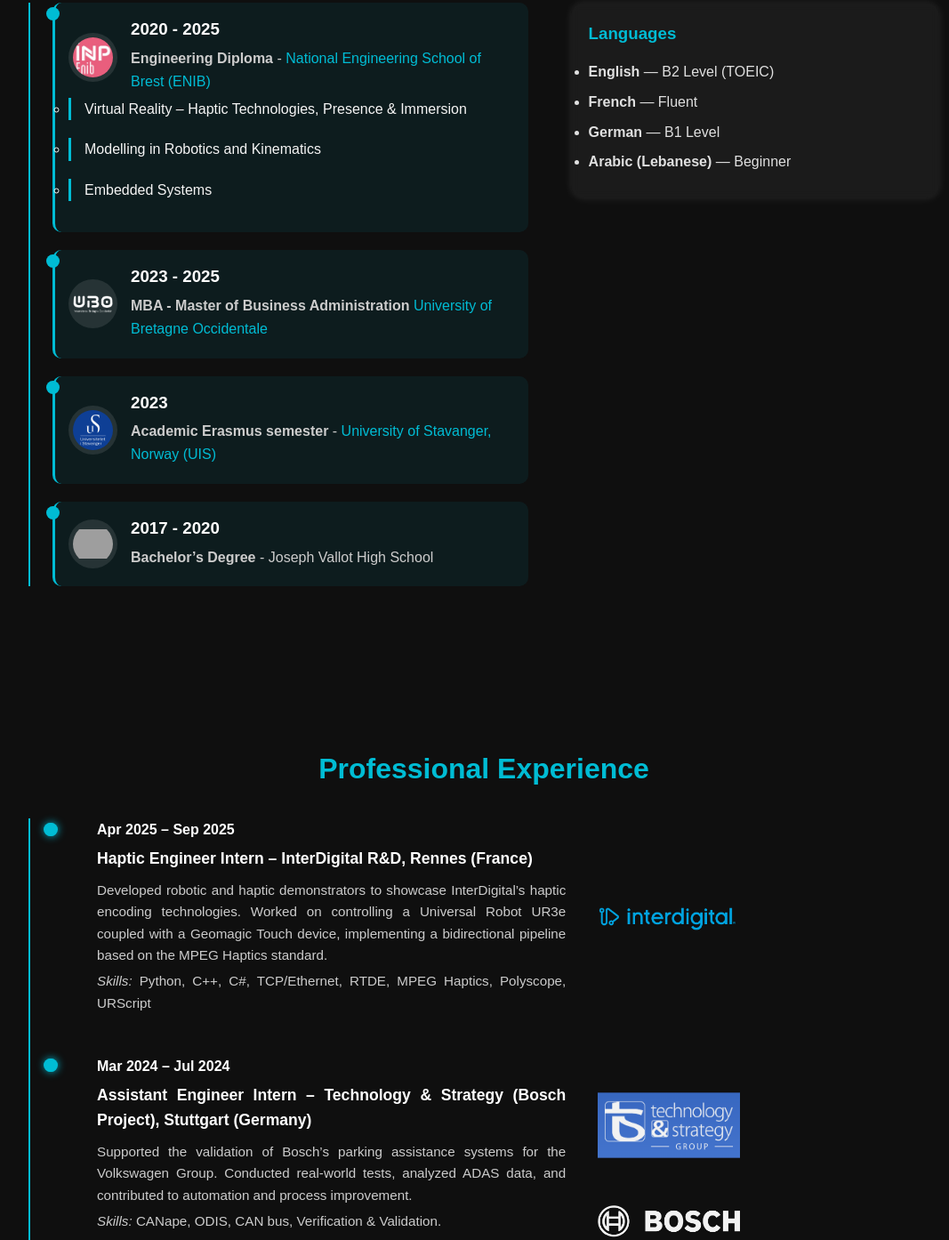
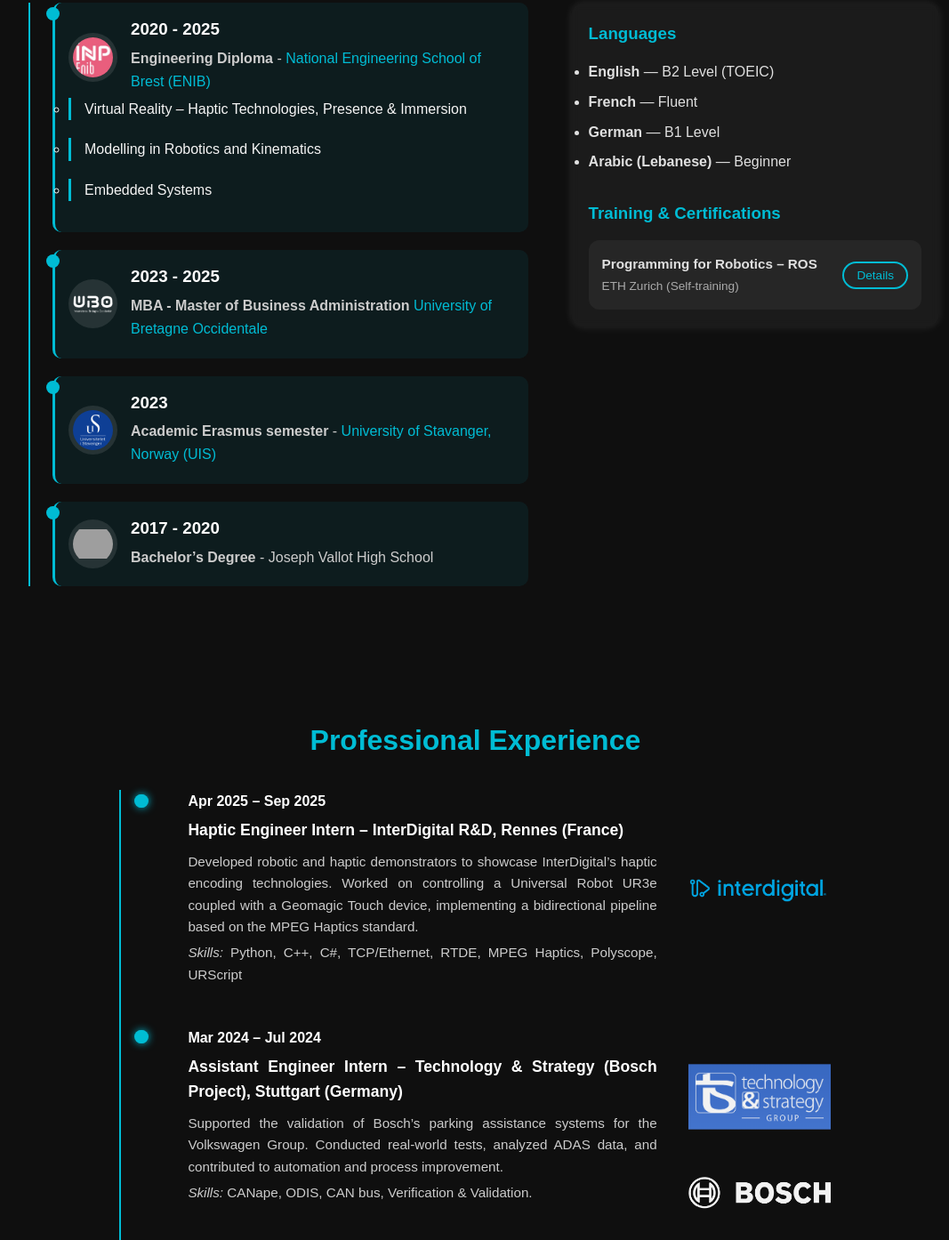
Before and after one commit to FlorianWellme/Portfolio_Florian_Wellmeyer, a plain HTML site: page index.html in a window 1280 px wide. Shown: the part 1593-2987 px from the top of the page at 89% size, without its empty margins (96-1163 px from the left). Drawn offline with Linux system fonts and the light colour scheme; grey boxes are pictures that could not be loaded.

Commit message:
Add CV and ROS training popup

```diff
--- a/index.html
+++ b/index.html
@@ -202,7 +202,6 @@
         </ul>
         </div>
 
-        <!-- LANGUAGES -->
     <div class="languages-column">
     <h3>Languages</h3>
     <ul class="languages-list">
@@ -211,9 +210,22 @@
         <li><strong>German</strong> — B1 Level</li>
         <li><strong>Arabic (Lebanese)</strong> — Beginner</li>
     </ul>
+
+    <!-- FORMATION -->
+    <h3 class="formation-title">Training & Certifications</h3>
+
+    <div class="formation-item">
+        <p class="formation-name">
+        <strong>Programming for Robotics – ROS</strong><br>
+        <span>ETH Zurich (Self-training)</span>
+        </p>
+
+        <button class="formation-btn" data-formation="ros_eth">
+        Details
+        </button>
     </div>
     </div>
-    </section>
+
 
 
     <section id="experience" class="section">
@@ -378,7 +390,18 @@
     </div>
     </section>
 
+    <section id="cv" class="section">
+    <h2>Curriculum Vitae</h2>
 
+    <p>
+        <a href="documents/Florian_Wellmeyer-CV.pdf"
+        target="_blank"
+        rel="noopener noreferrer"
+        class="cv-link">
+        📄 View / Download my CV (PDF)
+        </a>
+    </p>
+    </section>
 
     <section id="contact" class="section">
         <h2>Contact</h2>
--- a/js/projects.js
+++ b/js/projects.js
@@ -565,6 +565,38 @@ document.addEventListener("DOMContentLoaded", () => {
 
 
   };
+  const formationDetails = {
+  ros_eth: `
+    <h3>Programming for Robotics – ROS</h3>
+    <p><strong>Institution:</strong> ETH Zurich</p>
+
+    <h4 class="popup-section-title">Abstract</h4>
+    <p>
+      This course provides an introduction to the <strong>Robot Operating System (ROS2)</strong>
+      and its most commonly used tools in robotics. Through practical examples, it offers
+      a solid foundation for working with robotic systems, from simulation to real hardware.
+    </p>
+
+    <h4 class="popup-section-title">Objectives</h4>
+    <ul>
+      <li>ROS2 architecture: nodes, topics, messages, services, parameters, actions</li>
+      <li>Console tools for debugging and system analysis</li>
+      <li>Creating ROS packages and launch files</li>
+      <li>ROS2 C++ client library (<strong>rclcpp</strong>)</li>
+      <li>Simulation with <strong>Gazebo</strong> and robot modeling (URDF / SDF)</li>
+      <li>Visualization tools: <strong>RViz</strong> and <strong>rqt</strong></li>
+      <li>Advanced concepts: TF, time handling, rosbag</li>
+    </ul>
+
+    <h4 class="popup-section-title">Content</h4>
+    <p>
+      The course is based on a guided tutorial with exercises of increasing difficulty.
+      It covers the full setup of an autonomous robotic system using ROS2, including
+      sensor integration, actuator control, and the implementation of first
+      closed-loop control algorithms.
+    </p>
+  `
+  };
  //----------------------------------------------------------------
   // ✅ Crée un seul vrai MODAL (compatible avec ton CSS)
   const modal = document.createElement("div");
@@ -626,5 +658,18 @@ document.addEventListener("DOMContentLoaded", () => {
       hiddenPopup.style.display = "none";
     }
   });
+
+  // ----------------------------------------------------------------
+  // Formation modal handling
+  const formationButtons = document.querySelectorAll(".formation-btn");
+
+  formationButtons.forEach(btn => {
+    btn.addEventListener("click", () => {
+      const key = btn.dataset.formation;
+      modalBody.innerHTML = `<div class="popup-text">${formationDetails[key]}</div>`;
+      modal.classList.add("show");
+      document.body.style.overflow = "hidden";
+    });
+  });
  //----------------------------------------------------------------
 });
--- a/style.css
+++ b/style.css
@@ -584,6 +584,50 @@ footer {
   padding: 5px;
 }
 /*--------------------*/
+/* ---- FORMATION ---- */
+.formation-title {
+  margin-top: 30px;
+  margin-bottom: 15px;
+  color: #00bcd4;
+}
+
+.formation-item {
+  background: rgba(255, 255, 255, 0.05);
+  padding: 15px;
+  border-radius: 12px;
+  display: flex;
+  justify-content: space-between;
+  align-items: center;
+  gap: 15px;
+}
+
+.formation-name {
+  text-align: left;
+  color: #e0e0e0;
+  font-size: 0.95rem;
+}
+
+.formation-name span {
+  font-size: 0.85rem;
+  color: #aaa;
+}
+
+.formation-btn {
+  background: transparent;
+  border: 2px solid #00bcd4;
+  color: #00bcd4;
+  padding: 6px 14px;
+  border-radius: 20px;
+  cursor: pointer;
+  font-size: 0.85rem;
+  transition: all 0.3s ease;
+}
+
+.formation-btn:hover {
+  background: #00bcd4;
+  color: #0f0f0f;
+}
+/*-----------------------------*/
 
 /* --- Timeline with logos EXPERIENCE --- */
 .timeline-content-with-logo {
@@ -864,3 +908,22 @@ footer {
   to { opacity: 1; transform: scale(1); }
 }
 /*---------------------*/
+/* --- CV SECTION --- */
+
+.cv-link {
+  display: inline-block;
+  margin-top: 15px;
+  padding: 12px 22px;
+  border: 2px solid #00bcd4;
+  border-radius: 30px;
+  color: #00bcd4;
+  text-decoration: none;
+  font-weight: 500;
+  transition: all 0.3s ease;
+}
+
+.cv-link:hover {
+  background-color: #00bcd4;
+  color: #0f0f0f;
+}
+/*---------------------*/
```
Also changed, not shown: 3 other files. Lines whose indentation alone changed are shown as unchanged.
